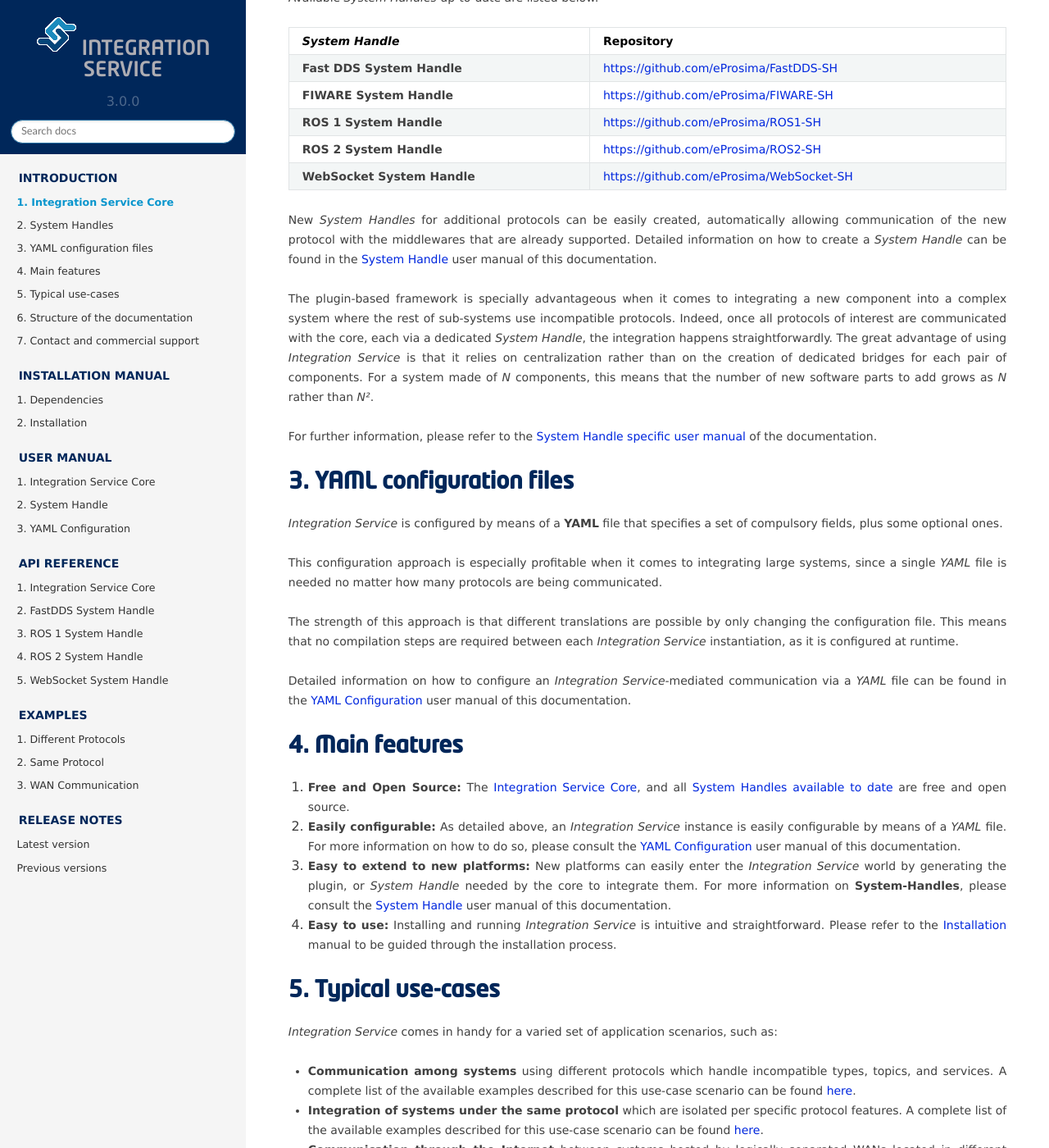
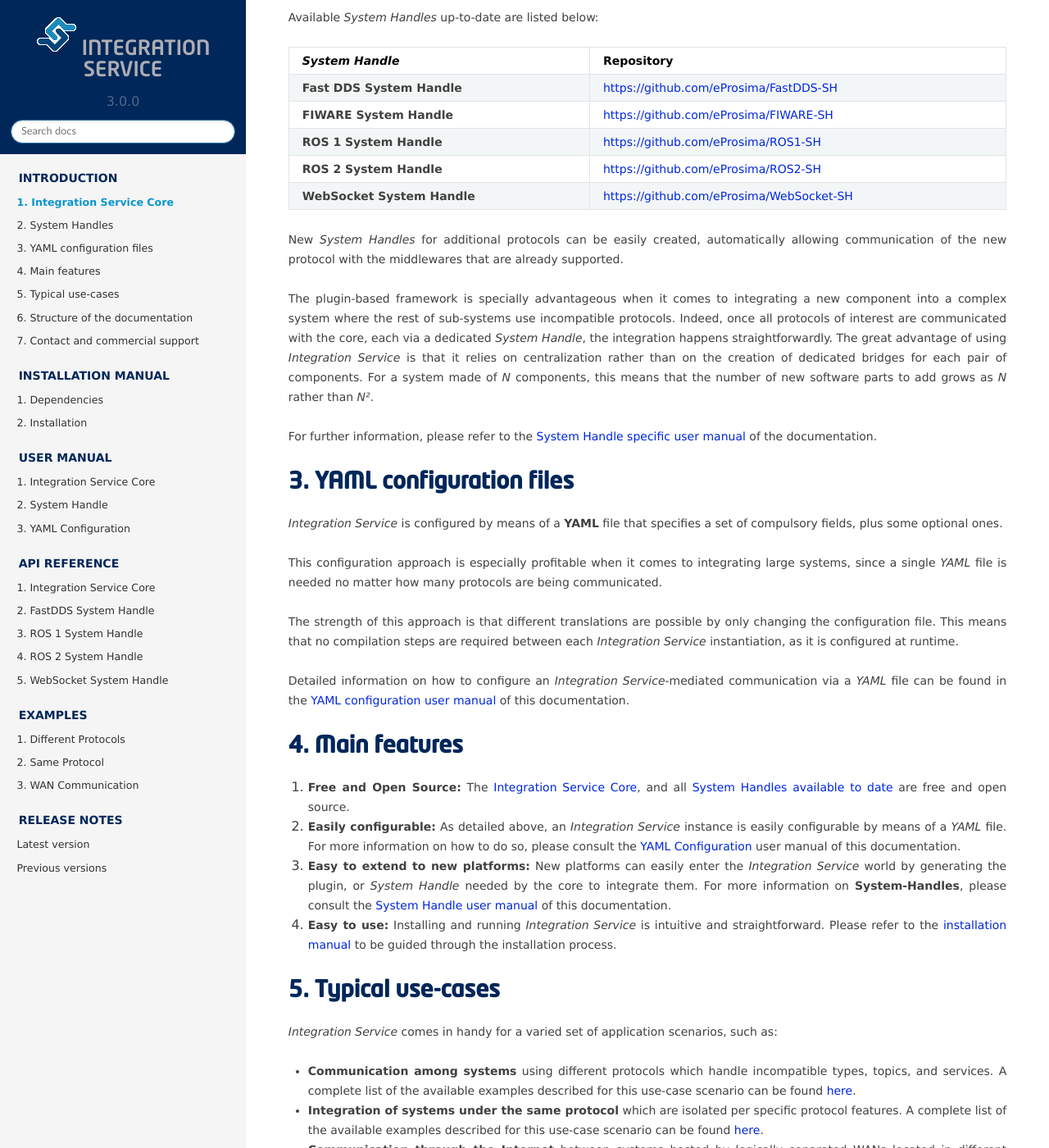
Before and after one commit to eProsima/Integration-Service-docs, a Sphinx documentation site: the page built from docs/introduction.rst, in a window 1280 px wide and 1400 px high, scrolled down 1589 px. Shown: the whole window at 82% size. Built offline with Sphinx 7.4.7 and the Read the Docs theme 2.0.0, drawn with Linux system fonts in a browser that asks for light colours; part of the change alters nothing that is shown; some of the changed text lies outside the part shown.

Commit message:
Some links styling
Signed-off-by: Jose Antonio Moral <joseantoniomoralparras@gmail.com>

```diff
--- a/docs/introduction.rst
+++ b/docs/introduction.rst
@@ -26,7 +26,7 @@ The communication between the different protocols is made possible by system-spe
 *System Handles*.
 These provide the necessary conversion between the target protocols and the common representation
 language spoken by *Integration Service*, based on an implementation of the
-`xTypes <https://www.omg.org/spec/DDS-XTypes/About-DDS-XTypes/>`_.
+`xTypes <https://www.omg.org/spec/DDS-XTypes/About-DDS-XTypes/>`_ specification.
 Once a system is communicated with the core, it enters the *Integration Service* world and can
 straightforwardly reach out to any other system that already exists in this world.
 
@@ -39,7 +39,7 @@ mapping between the topics and services handled by the middlewares of the system
 
 #. The :ref:`is_core` engine.
 #. The :ref:`System Handles <sh>` or plugins, for each supported protocol.
-#. A :ref:`yaml_config`, which follows a specific syntax.
+#. A :ref:`yaml_config` file, which follows a specific syntax.
 
 Integration Service Core
 ^^^^^^^^^^^^^^^^^^^^^^^^
@@ -81,8 +81,6 @@ Available *System Handles* up-to-date are listed below:
 
 New *System Handles* for additional protocols can be easily created, automatically allowing communication of the
 new protocol with the middlewares that are already supported.
-Detailed information on how to create a *System Handle* can be found in the
-:ref:`sh` user manual of this documentation.
 
 The plugin-based framework is specially advantageous when it comes to integrating a new component into a complex
 system where the rest of sub-systems use incompatible protocols.
@@ -109,7 +107,7 @@ This means that no compilation steps are required between each *Integration Serv
 it is configured at runtime.
 
 Detailed information on how to configure an *Integration Service*-mediated communication via a *YAML* file
-can be found in the :ref:`yaml_config` user manual of this documentation.
+can be found in the :ref:`YAML configuration user manual <yaml_config>` of this documentation.
 
 Main features
 ^^^^^^^^^^^^^
@@ -121,9 +119,9 @@ Main features
    For more information on how to do so, please consult the :ref:`yaml_config` user manual of this documentation.
 #. **Easy to extend to new platforms:** New platforms can easily enter the *Integration Service*
    world by generating the plugin, or *System Handle* needed by the core to integrate them.
-   For more information on **System-Handles**, please consult the :ref:`sh` user manual of this documentation.
+   For more information on **System-Handles**, please consult the :ref:`System Handle user manual <sh>` of this documentation.
 #. **Easy to use:** Installing and running *Integration Service* is intuitive and straightforward. Please refer to the
-   :ref:`Installation <installation>` manual to be guided through the installation process.
+   :ref:`installation manual <installation>` to be guided through the installation process.
 
 Typical use-cases
 ^^^^^^^^^^^^^^^^^
```
